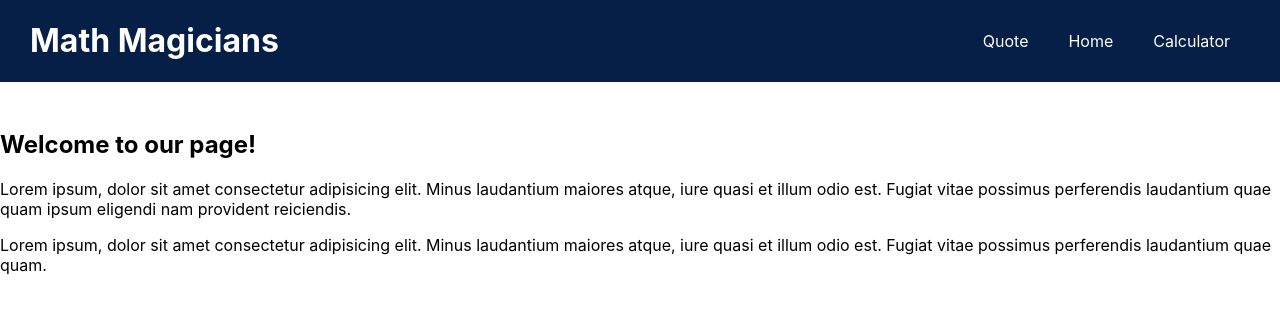
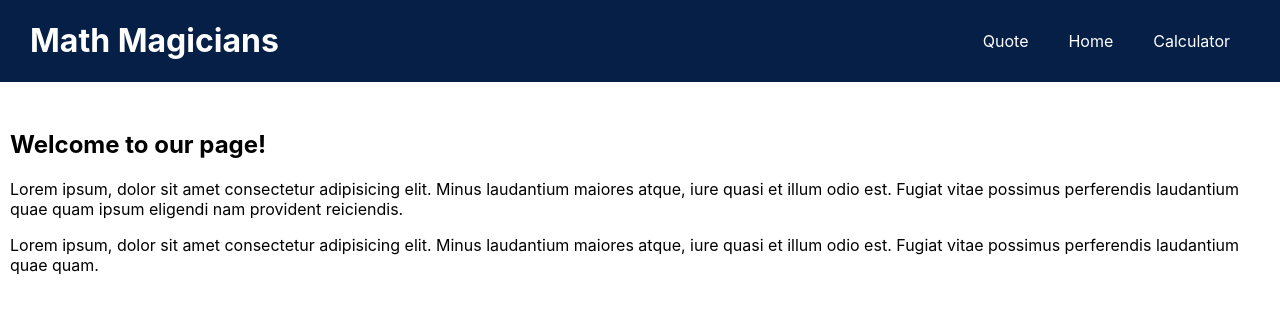
Before and after one commit to NatiG25/math-magicians, a React (Create React App) app: page / in a window 1280 px wide. Shown: the top 312 px of the page. Built offline with nearby package versions, Linux system fonts and the light colour scheme.

Commit message:
Add About.js & Home.js files

```diff
--- a/src/App.js
+++ b/src/App.js
@@ -1,6 +1,8 @@
 import React from 'react';
-import { Routes, Route, Link } from 'react-router-dom';
+import { Routes, Route } from 'react-router-dom';
 import Calculator from './components/Calculator';
+import About from './components/About';
+import Home from './components/Home';
 
 class App extends React.Component {
   constructor(props) {
@@ -19,54 +21,4 @@ class App extends React.Component {
   }
 }
 
-function Home() {
-  return (
-    <>
-      <main>
-        <div className="header">
-          <h1>Math Magicians</h1>
-          <nav>
-            <Link to="/about">Quote</Link>
-            <Link to="/">Home</Link>
-            <Link to="/Calculator">Calculator</Link>
-          </nav>
-        </div>
-        <h2>Welcome to our page!</h2>
-        <p>
-          Lorem ipsum, dolor sit amet consectetur adipisicing elit. Minus
-          laudantium maiores atque, iure quasi et illum odio est. Fugiat vitae
-          possimus perferendis laudantium quae quam ipsum eligendi nam provident
-          reiciendis.
-        </p>
-        <p>
-          Lorem ipsum, dolor sit amet consectetur adipisicing elit. Minus
-          laudantium maiores atque, iure quasi et illum odio est. Fugiat vitae
-          possimus perferendis laudantium quae quam.
-        </p>
-      </main>
-    </>
-  );
-}
-
-function About() {
-  return (
-    <>
-      <main>
-        <div className="header">
-          <h1>Math Magicians</h1>
-          <nav>
-            <Link to="/about">Quote</Link>
-            <Link to="/">Home</Link>
-            <Link to="/Calculator">Calculator</Link>
-          </nav>
-        </div>
-        <p className="quote">
-          Mathematics is not about numbers, equations, computations, or
-          algorithms: it is about understanding --Willam Paul Thurston
-        </p>
-      </main>
-    </>
-  );
-}
-
 export default App;
--- /dev/null
+++ b/src/components/About.js
@@ -0,0 +1,23 @@
+import React from 'react';
+import { Link } from 'react-router-dom';
+
+export default function About() {
+  return (
+    <>
+      <main>
+        <div className="header">
+          <h1>Math Magicians</h1>
+          <nav>
+            <Link to="/about">Quote</Link>
+            <Link to="/">Home</Link>
+            <Link to="/Calculator">Calculator</Link>
+          </nav>
+        </div>
+        <p className="quote">
+          Mathematics is not about numbers, equations, computations, or
+          algorithms: it is about understanding --Willam Paul Thurston
+        </p>
+      </main>
+    </>
+  );
+}
--- /dev/null
+++ b/src/components/Home.js
@@ -0,0 +1,35 @@
+import React from 'react';
+import { Link } from 'react-router-dom';
+
+export default function Home() {
+  return (
+    <>
+      <main>
+        <div className="header">
+          <h1>Math Magicians</h1>
+          <nav>
+            <Link to="/about">Quote</Link>
+            <Link to="/">Home</Link>
+            <Link to="/Calculator">Calculator</Link>
+          </nav>
+        </div>
+
+        <div className="home-content">
+          <h2>Welcome to our page!</h2>
+          <p>
+            Lorem ipsum, dolor sit amet consectetur adipisicing elit. Minus
+            laudantium maiores atque, iure quasi et illum odio est. Fugiat vitae
+            possimus perferendis laudantium quae quam ipsum eligendi nam provident
+            reiciendis.
+          </p>
+          <p>
+            Lorem ipsum, dolor sit amet consectetur adipisicing elit. Minus
+            laudantium maiores atque, iure quasi et illum odio est. Fugiat vitae
+            possimus perferendis laudantium quae quam.
+          </p>
+        </div>
+
+      </main>
+    </>
+  );
+}
--- a/src/components/calculator.css
+++ b/src/components/calculator.css
@@ -3,7 +3,7 @@
 }
 
 body {
-  font-family: -apple-system, BlinkMacSystemFont, 'Segoe UI', Roboto, Oxygen, Ubuntu, Cantarell, 'Open Sans', 'Helvetica Neue', sans-serif, sans-serif;
+  font-family: -apple-system, BlinkMacSystemFont, 'Segoe UI', Roboto, Oxygen, Ubuntu, Cantarell, 'Open Sans', 'Helvetica Neue', sans-serif;
   margin: 0;
 }
 
@@ -13,7 +13,7 @@ body {
   display: flex;
   justify-content: space-between;
   align-items: center;
-  background-color: #051F46;
+  background-color: #051f46;
   color: white;
 }
 
@@ -21,7 +21,6 @@ nav > a {
   padding: 20px;
   text-decoration: none;
   color: white;
-
 }
 
 .grid-container {
@@ -64,3 +63,7 @@ nav > a {
   padding: 0 20px;
   text-align: center;
 }
+
+.home-content {
+  padding: 0 10px;
+}
```
